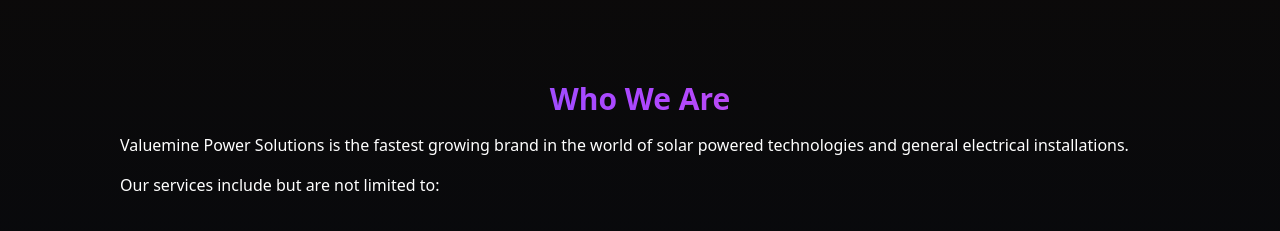
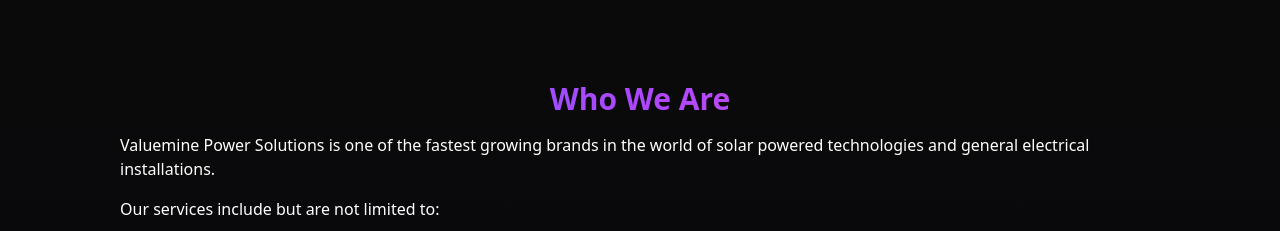
Before and after one commit to Dessimal/next-valuemine-ad, a Next.js app: page / in a window 1280 px wide. Shown: the part 1300-1531 px from the top of the page. Built offline with nearby package versions, Linux system fonts and the light colour scheme.

Commit message:
resolving build errors

```diff
--- a/app/page.tsx
+++ b/app/page.tsx
@@ -10,7 +10,6 @@
 import Card from "@/components/Card";
 import { ChevronsRight, CircleCheckBig, XCircle } from "lucide-react";
 import ArrowAnimation from "@/components/ArrowAnimation";
-import FingerAnimation from "@/components/FingerAnimation";
 console.log("MODAL:", Modal);
 
 const fadeInAnimationVariantY = {
@@ -264,8 +263,8 @@
               who we are
             </h2>
             <p>
-              Valuemine Power Solutions is the fastest growing brand in the
-              world of solar powered technologies and general electrical
+              Valuemine Power Solutions is one of the fastest growing brands in
+              the world of solar powered technologies and general electrical
               installations.
             </p>
             <p>Our services include but are not limited to:</p>
```
